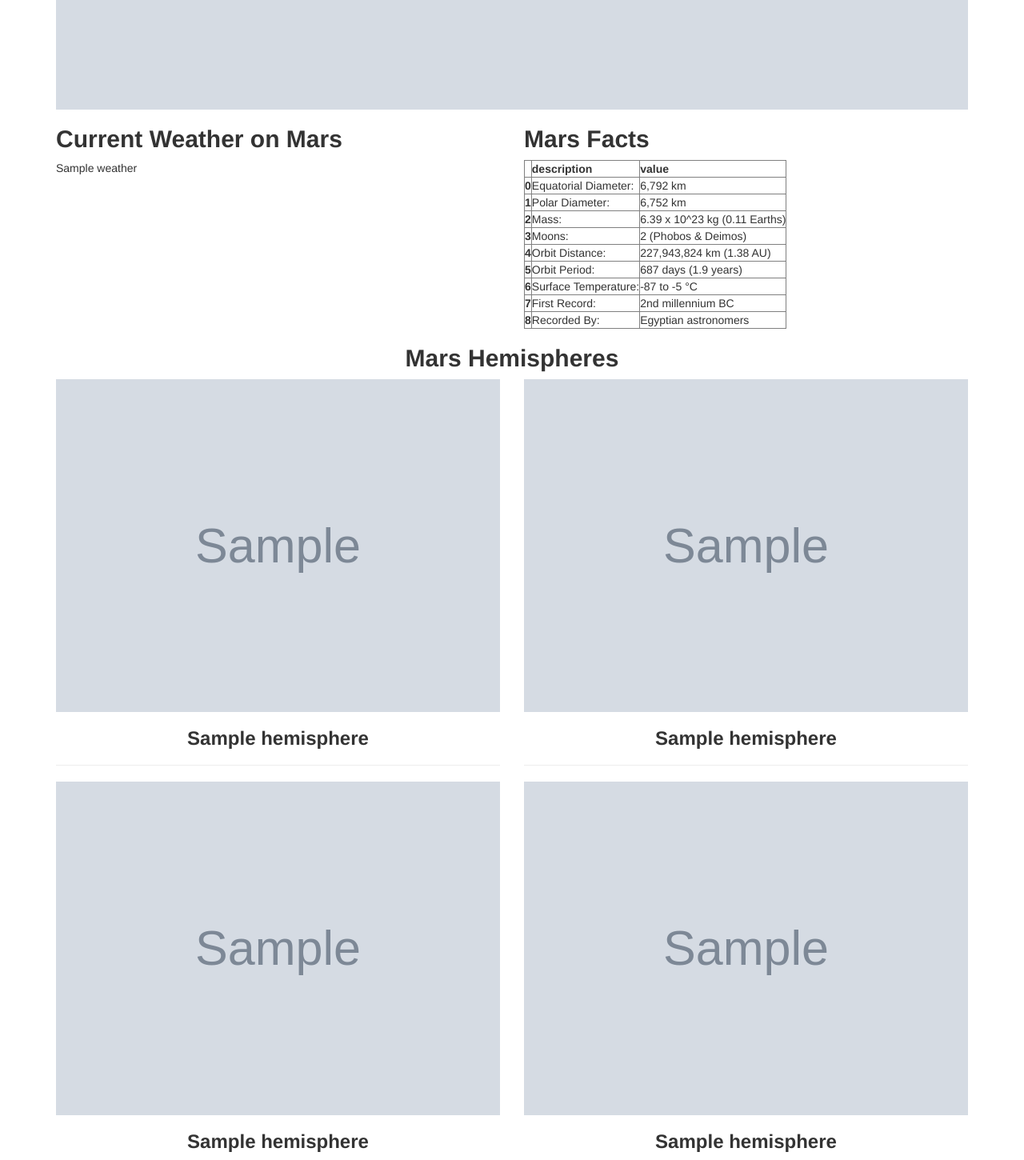
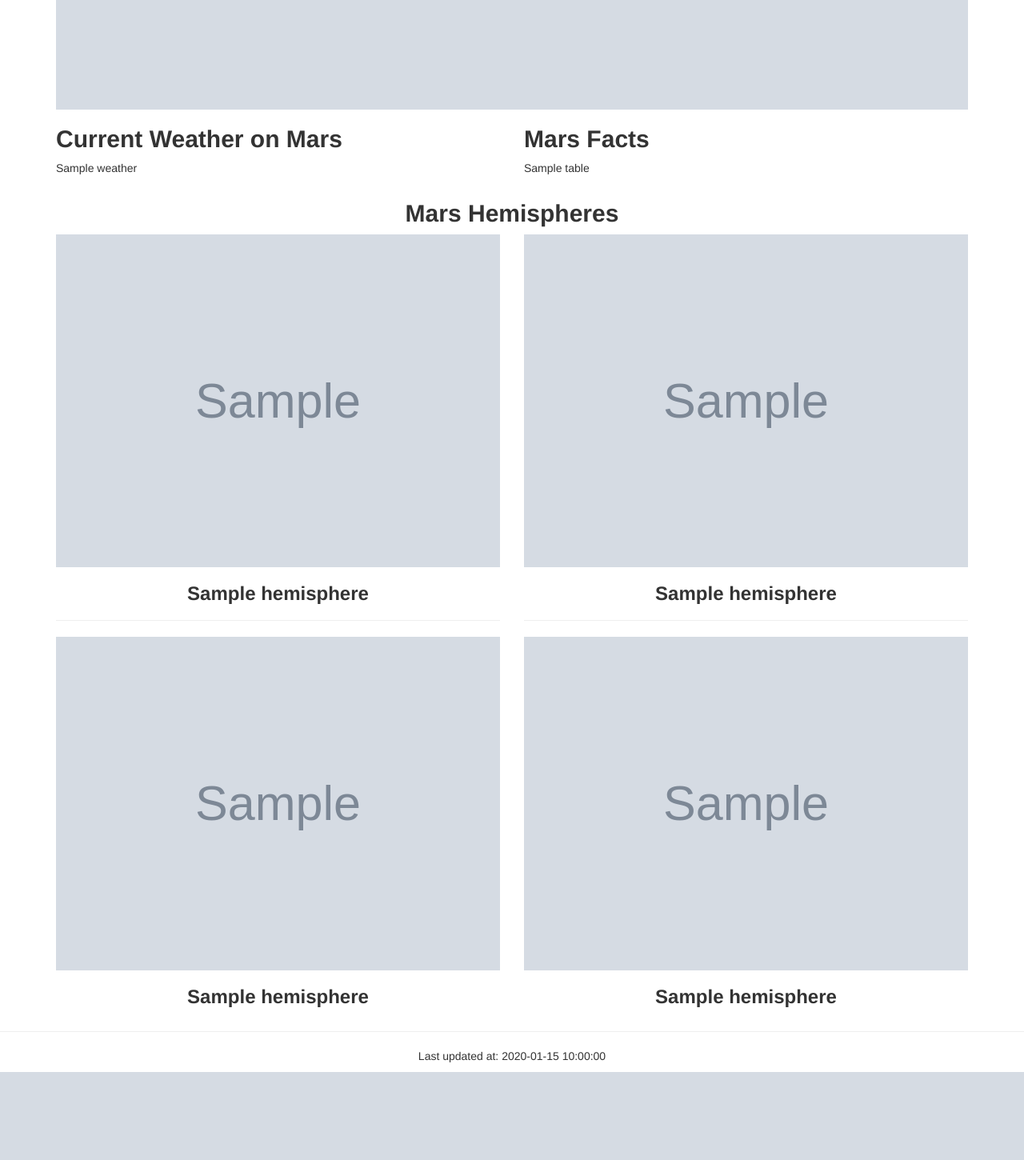
Before and after one commit to chuhaovince/Web-Scraping-Challenge, a Flask app: page / in a window 1280 px wide. Shown: the part 1197-2647 px from the top of the page at 80% size. After the commit the page ends 2537 px from the top, so only its background shows below. Run offline with Flask 2, Linux system fonts and the light colour scheme; grey boxes marked "Sample" are stand-in pictures; a database or web service that is not in the repository returns one stand-in record (values such as "Sample title"); some libraries are stand-ins or nearby versions.

Commit message:
Modified mars facts part, added last date updated

```diff
--- a/Missions_to_Mars/templates/index.html
+++ b/Missions_to_Mars/templates/index.html
@@ -38,62 +38,7 @@
       </div>
       <div class = "col-md-6">
         <h2 class="heading"><strong>Mars Facts</strong></h2>
-        <table border="1" class="dataframe">
-          <thead>
-            <tr style="text-align: center;">
-              <th></th>
-              <th>description</th>
-              <th>value</th>
-            </tr>
-          </thead>
-          <tbody>
-            <tr>
-              <th>0</th>
-              <td>Equatorial Diameter:</td>
-              <td>6,792 km</td>
-            </tr>
-            <tr>
-              <th>1</th>
-              <td>Polar Diameter:</td>
-              <td>6,752 km</td>
-            </tr>
-            <tr>
-              <th>2</th>
-              <td>Mass:</td>
-              <td>6.39 x 10^23 kg (0.11 Earths)</td>
-            </tr>
-            <tr>
-              <th>3</th>
-              <td>Moons:</td>
-              <td>2 (Phobos &amp; Deimos)</td>
-            </tr>
-            <tr>
-              <th>4</th>
-              <td>Orbit Distance:</td>
-              <td>227,943,824 km (1.38 AU)</td>
-            </tr>
-            <tr>
-              <th>5</th>
-              <td>Orbit Period:</td>
-              <td>687 days (1.9 years)</td>
-            </tr>
-            <tr>
-              <th>6</th>
-              <td>Surface Temperature:</td>
-              <td>-87 to -5 °C</td>
-            </tr>
-            <tr>
-              <th>7</th>
-              <td>First Record:</td>
-              <td>2nd millennium BC</td>
-            </tr>
-            <tr>
-              <th>8</th>
-              <td>Recorded By:</td>
-              <td>Egyptian astronomers</td>
-            </tr>
-          </tbody>
-        </table>
+        {{mars_data.table | safe}}
       </div>
     </div>
   </div>
@@ -117,6 +62,8 @@
       </div>
     </div>
   </div>
+  <hr class = "my-3">
+  <p style = "text-align: center;">Last updated at: {{mars_data.last_updated}}</p>
 </body>
 
 </html>
```
Also changed, not shown: Missions_to_Mars/scrape_mars.py (+7 -1 lines), Missions_to_Mars/Screen Shots/Capture.PNG, Missions_to_Mars/Screen Shots/Capture2.PNG.
